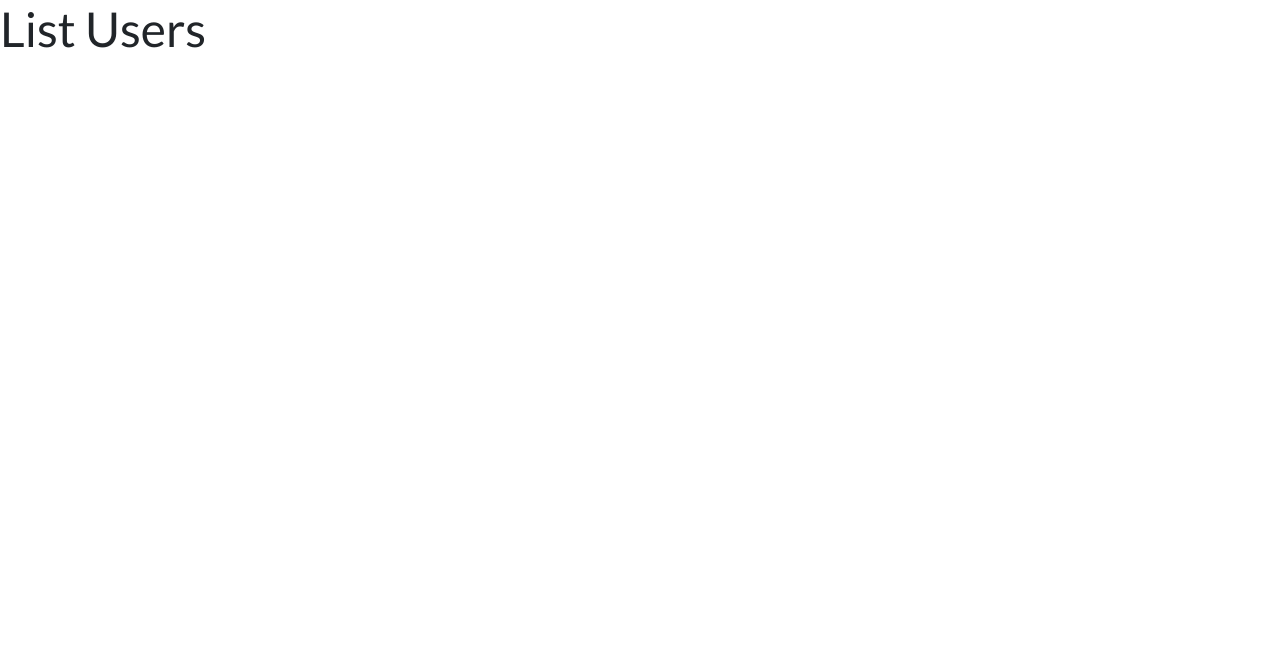
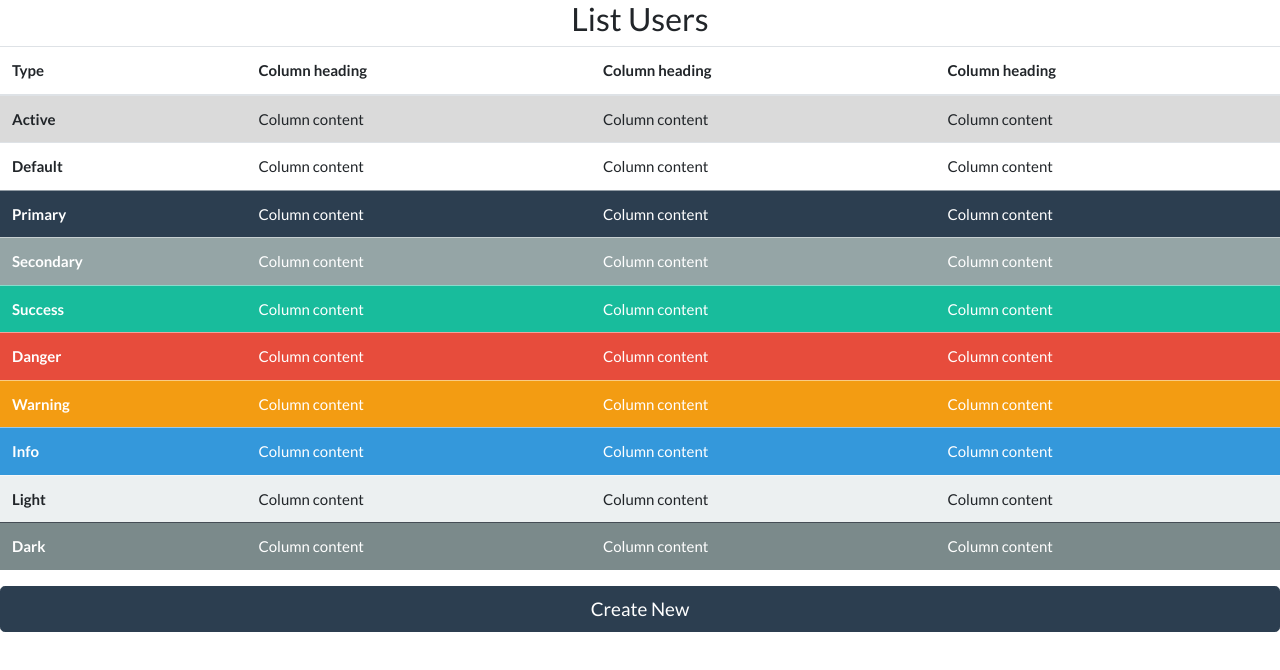
Before and after one commit to vitorbezerra/ElectronCRUD, an Electron app: page app/index.html in a window 1280 px wide. Drawn offline with Linux system fonts and the light colour scheme.

Commit message:
part 1 create

```diff
--- a/app/index.html
+++ b/app/index.html
@@ -8,7 +8,81 @@
   </head>
   <body>
 
-    <h1>List Users</h1>
+    <h3 align="center">List Users</h3>
+
+    <table class="table table-hover">
+        <thead>
+          <tr>
+            <th scope="col">Type</th>
+            <th scope="col">Column heading</th>
+            <th scope="col">Column heading</th>
+            <th scope="col">Column heading</th>
+          </tr>
+        </thead>
+        <tbody>
+          <tr class="table-active">
+            <th scope="row">Active</th>
+            <td>Column content</td>
+            <td>Column content</td>
+            <td>Column content</td>
+          </tr>
+          <tr>
+            <th scope="row">Default</th>
+            <td>Column content</td>
+            <td>Column content</td>
+            <td>Column content</td>
+          </tr>
+          <tr class="table-primary">
+            <th scope="row">Primary</th>
+            <td>Column content</td>
+            <td>Column content</td>
+            <td>Column content</td>
+          </tr>
+          <tr class="table-secondary">
+            <th scope="row">Secondary</th>
+            <td>Column content</td>
+            <td>Column content</td>
+            <td>Column content</td>
+          </tr>
+          <tr class="table-success">
+            <th scope="row">Success</th>
+            <td>Column content</td>
+            <td>Column content</td>
+            <td>Column content</td>
+          </tr>
+          <tr class="table-danger">
+            <th scope="row">Danger</th>
+            <td>Column content</td>
+            <td>Column content</td>
+            <td>Column content</td>
+          </tr>
+          <tr class="table-warning">
+            <th scope="row">Warning</th>
+            <td>Column content</td>
+            <td>Column content</td>
+            <td>Column content</td>
+          </tr>
+          <tr class="table-info">
+            <th scope="row">Info</th>
+            <td>Column content</td>
+            <td>Column content</td>
+            <td>Column content</td>
+          </tr>
+          <tr class="table-light">
+            <th scope="row">Light</th>
+            <td>Column content</td>
+            <td>Column content</td>
+            <td>Column content</td>
+          </tr>
+          <tr class="table-dark">
+            <th scope="row">Dark</th>
+            <td>Column content</td>
+            <td>Column content</td>
+            <td>Column content</td>
+          </tr>
+        </tbody>
+      </table>
+    <a role="button" class="btn btn-primary btn-lg btn-block" href="create.html">Create New</a>
 
   </body>
   <script>
```
Also changed, not shown: app/create.html (added, +46 -0 lines), app/main.js (+15 -3 lines), package.json (+6 -1 lines), 1 other file.
